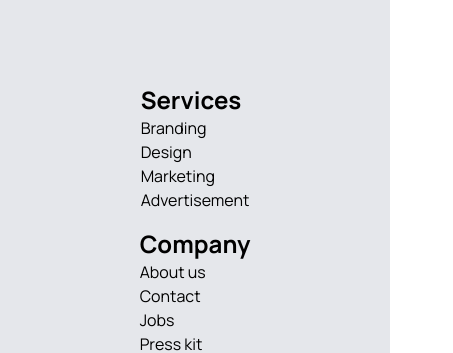
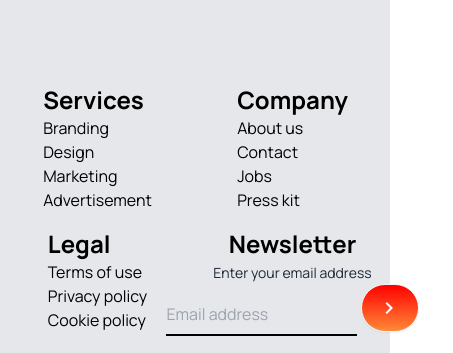
Before and after one commit to devsujoy36/Tea-House, a plain HTML site: page index.html in a window 390 px wide. Shown: the part 8756-9109 px from the top of the page, 453 px wide, since content can reach past the window. Drawn offline with nearby package versions, Linux system fonts and the light colour scheme.

Commit message:
complete

```diff
--- a/index.html
+++ b/index.html
@@ -349,7 +349,7 @@
             </p>
 
         </div>
-        <div class="grid grid-cols-1 md:grid-cols-2 lg:grid-cols-4 gap-30">
+        <div class="grid grid-cols-2 md:grid-cols-2 lg:grid-cols-4 gap-30">
             <nav class="flex flex-col mb-4 mx-auto">
                 <h6 class="text-2xl font-bold">Services</h6>
                 <a class="link link-hover">Branding</a>
@@ -379,7 +379,7 @@
                     <div class="text-center">
                         <input type="text" placeholder="Email address "
                             class="py-2 border-b-2 border-black outline-none join-item bg-transparent  text-black" />
-                        <button class="btn btn-primary linercolor text-white rounded-full"><span
+                        <button class="btn linercolor text-white rounded-full"><span
                                 class="material-symbols-outlined">
                                 chevron_right
                             </span></button>
```
